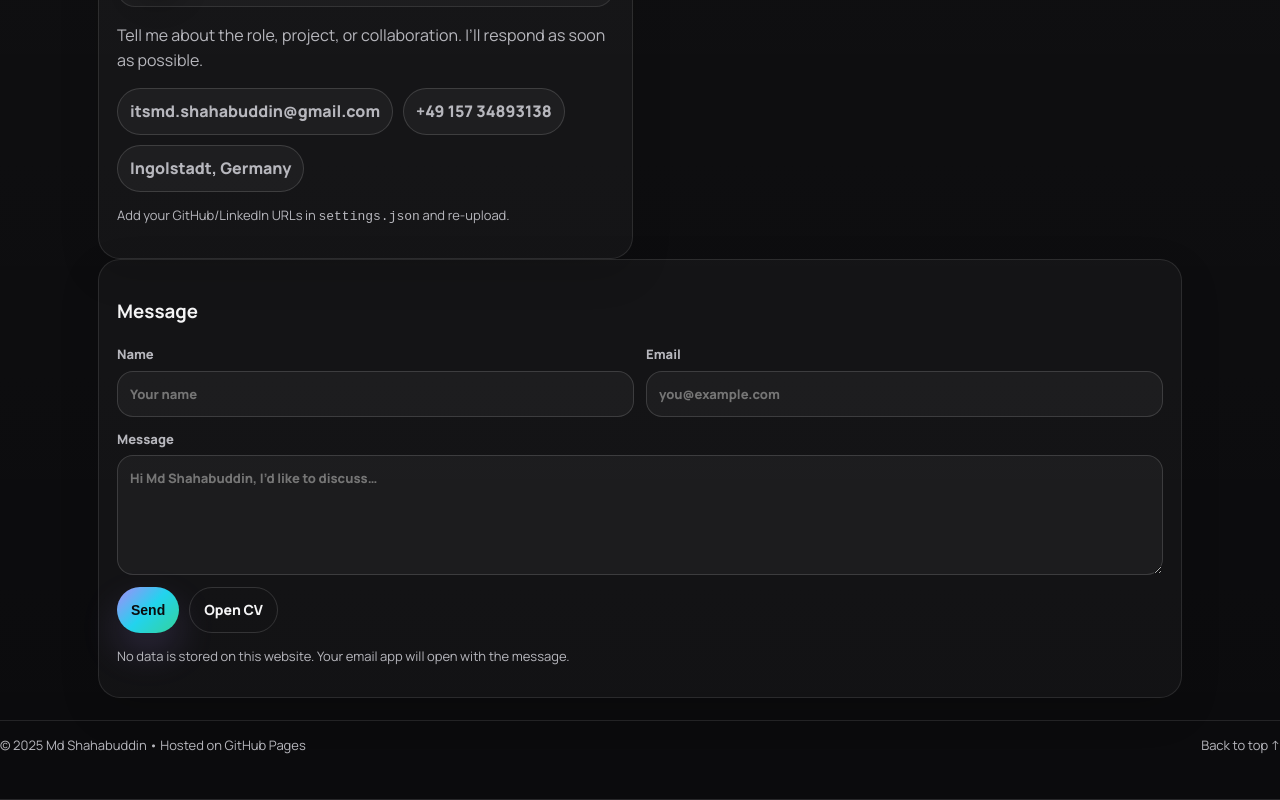
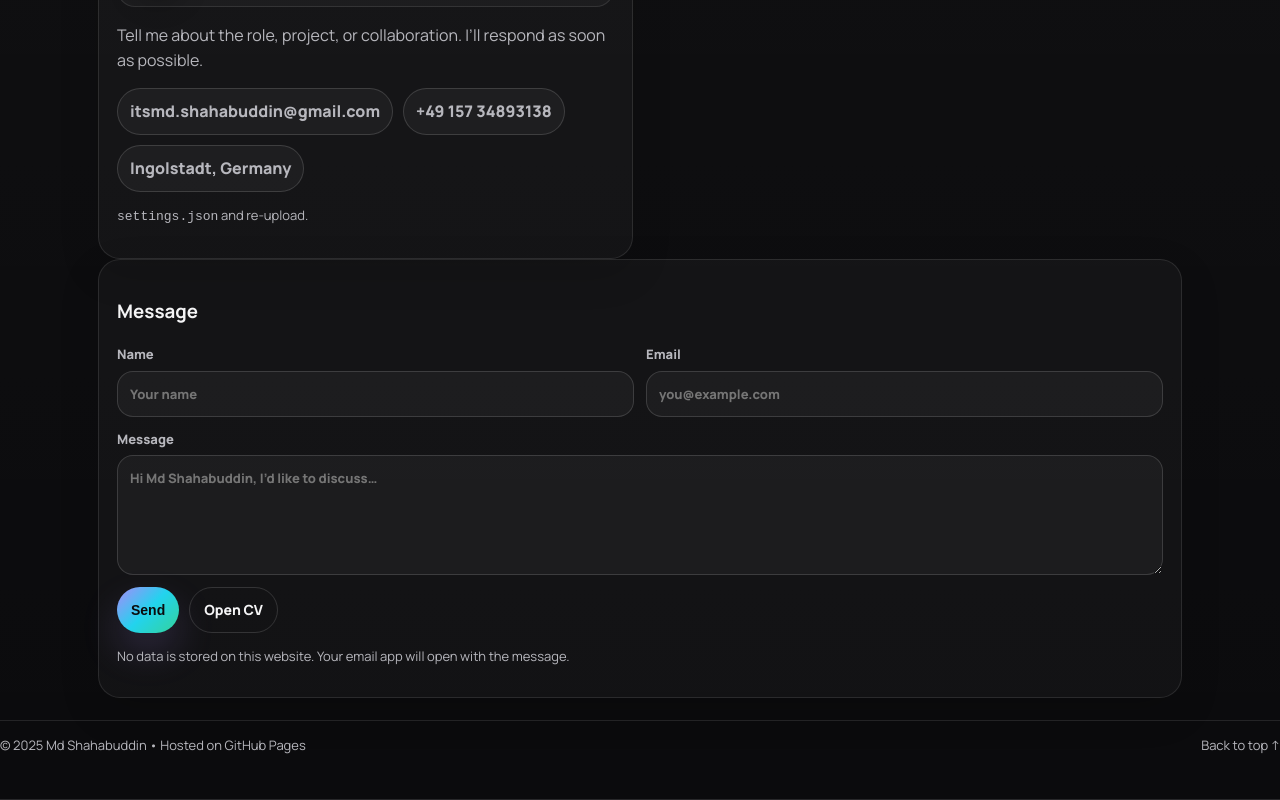
Before and after one commit to itsmd-Shahabuddin/md-shahabuddin-portfolio, a plain HTML site: page index.html in a window 1280 px wide. Shown: the part 3007-3807 px from the top of the page. Drawn offline with Linux system fonts and the light colour scheme.

Commit message:
Refine contact instructions in index.html
Updated the message to remove 'Add your GitHub/LinkedIn URLs in' for clarity.

```diff
--- a/index.html
+++ b/index.html
@@ -327,7 +327,7 @@
               <a class="chipLink" href="tel:+4915734893138">+49 157 34893138</a>
               <span class="chipLink">Ingolstadt, Germany</span>
             </div>
-<p class="muted small">Add your GitHub/LinkedIn URLs in <code>settings.json</code> and re-upload.</p>
+<p class="muted small"> <code>settings.json</code> and re-upload.</p>
             </div>
           </div>
 
```
